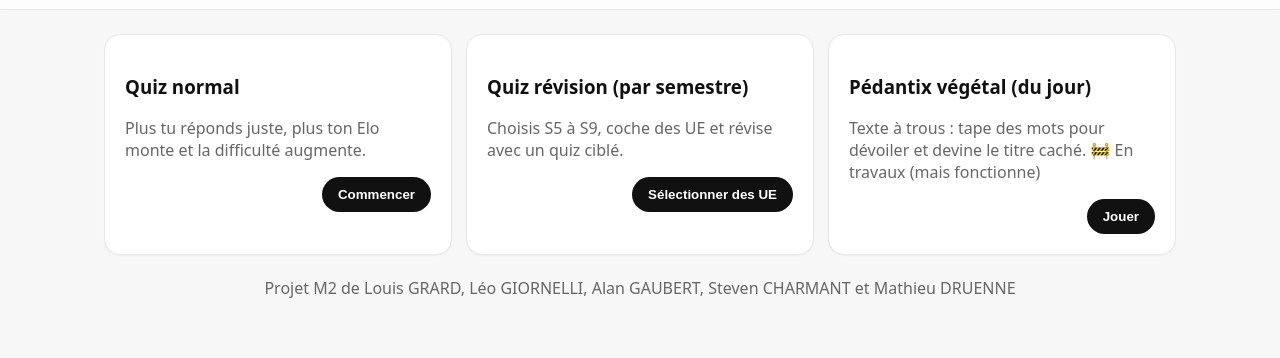
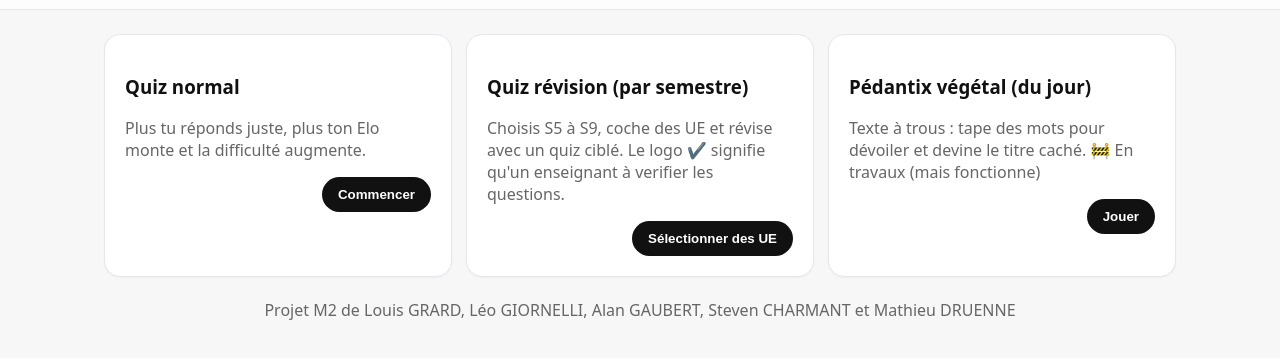
Before and after one commit to EdeZi/plantquiz, a plain HTML site: page index.html in a window 1280 px wide. Shown: the part 52-410 px from the top of the page. Drawn offline with Linux system fonts and the light colour scheme.

Commit message:
Update index.html

```diff
--- a/index.html
+++ b/index.html
@@ -123,7 +123,7 @@
       </div>
       <div class="card">
         <h3>Quiz révision (par semestre)</h3>
-        <p class="muted">Choisis S5 à S9, coche des UE et révise avec un quiz ciblé.</p>
+        <p class="muted">Choisis S5 à S9, coche des UE et révise avec un quiz ciblé. Le logo ✔️ signifie qu'un enseignant à verifier les questions.</p>
         <div class="row"><button data-go="revision" class="btn">Sélectionner des UE</button></div>
       </div>
       <div class="card">
```
